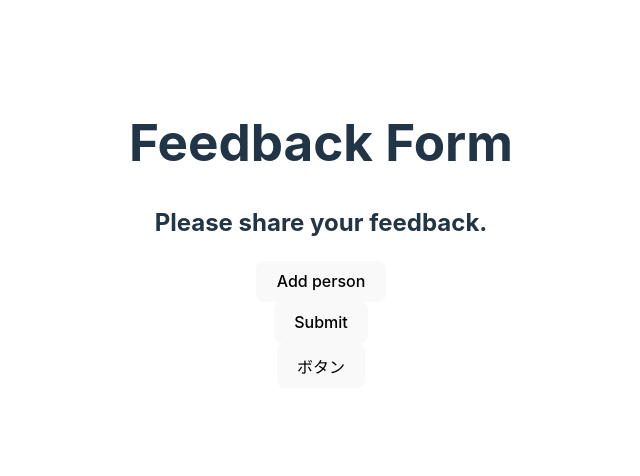
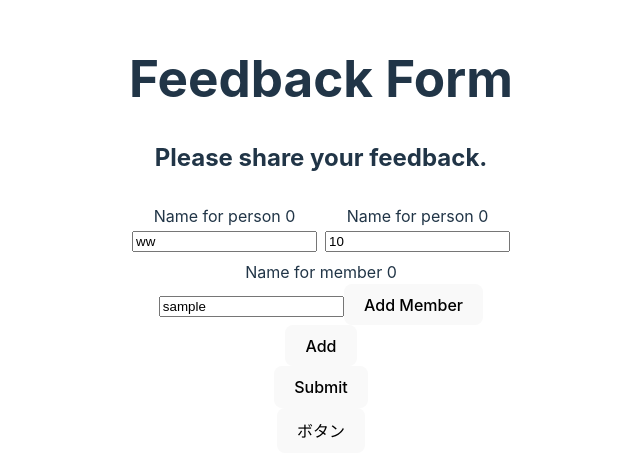
Before and after one commit to k70suK3-k06a7ash1/react-running-on-gas, a React (Vite) app: page / in a window 1280 px wide. Shown: the part 166-642 px from the top of the page, without its empty margins (319-959 px from the left). Built offline with nearby package versions, Linux system fonts and the light colour scheme; what gas-client would draw is missing.

Commit message:
array on array

```diff
--- a/src/components/FeedbackForm.tsx
+++ b/src/components/FeedbackForm.tsx
@@ -1,12 +1,16 @@
 import { useForm } from "@tanstack/react-form";
+type Member = {
+  name: string;
+};
 type People = {
   name: string;
   age: number;
+  members: Member[];
 };
 export function FeedbackForm() {
   const form = useForm<{ people: People[] }>({
     defaultValues: {
-      people: [],
+      people: [{ name: "ww", age: 10, members: [{ name: "sample" }] }],
     },
     onSubmit({ value }) {
       alert(JSON.stringify(value));
@@ -23,14 +27,23 @@ export function FeedbackForm() {
         }}
       >
         <form.Field name='people' mode='array'>
-          {(field) => {
-            return (
-              <div>
-                {field.state.value.map((_, i) => {
-                  return (
-                    <form.Field key={i} name={`people[${i}].name`}>
-                      {(subField) => {
-                        return (
+          {(field) => (
+            <div key={`test-${field.state.value}`}>
+              {field.state.value.map((_, i) => (
+                <>
+                  <div
+                    style={{
+                      display: "flex",
+                      gap: "8px",
+                      justifyContent: "center",
+                      padding: "8px",
+                    }}
+                  >
+                    <form.Field
+                      key={`people-name-${i}`}
+                      name={`people[${i}].name`}
+                    >
+                      {(subField) => (
                         <div>
                           <label>
                             <div>Name for person {i}</div>
@@ -42,20 +55,83 @@ export function FeedbackForm() {
                             />
                           </label>
                         </div>
-                        );
-                      }}
+                      )}
                     </form.Field>
-                  );
-                })}
+
+                    <form.Field
+                      key={`people-age-${i}`}
+                      name={`people[${i}].age`}
+                    >
+                      {(subField) => (
+                        <div>
+                          <label>
+                            <div>Name for person {i}</div>
+                            <input
+                              value={subField.state.value}
+                              onChange={(e) =>
+                                subField.handleChange(Number(e.target.value))
+                              }
+                            />
+                          </label>
+                        </div>
+                      )}
+                    </form.Field>
+                  </div>
+
+                  <form.Field
+                    key={`people[${i}].members`}
+                    name={`people[${i}].members`}
+                    mode='array'
+                  >
+                    {(childrenField) => (
+                      <div key={`people[${i}].members`}>
+                        {childrenField.state.value.map((_, idx) => (
+                          <form.Field
+                            key={`member-name-${idx}-${i}`}
+                            name={`people[${i}].members[${idx}].name`}
+                          >
+                            {(childField) => (
+                              <label>
+                                <div>Name for member {idx}</div>
+                                <input
+                                  value={childField.state.value}
+                                  onChange={(e) =>
+                                    childField.handleChange(e.target.value)
+                                  }
+                                />
+                              </label>
+                            )}
+                          </form.Field>
+                        ))}
                         <button
-                  onClick={() => field.pushValue({ name: "", age: 0 })}
+                          onClick={() =>
+                            childrenField.pushValue({
+                              name: "",
+                            })
+                          }
                           type='button'
                         >
-                  Add person
+                          Add Member
                         </button>
                       </div>
-            );
-          }}
+                    )}
+                  </form.Field>
+                </>
+              ))}
+              <button
+                onClick={() =>
+                  field.pushValue({
+                    name: "",
+                    age: 0,
+                    members: [{ name: "" }],
+                  })
+                }
+                type='button'
+              >
+                Add
+              </button>
+            </div>
+          )}
         </form.Field>
         <form.Subscribe
           selector={(state) => [state.canSubmit, state.isSubmitting]}
```
Lines whose indentation alone changed are shown as unchanged.
